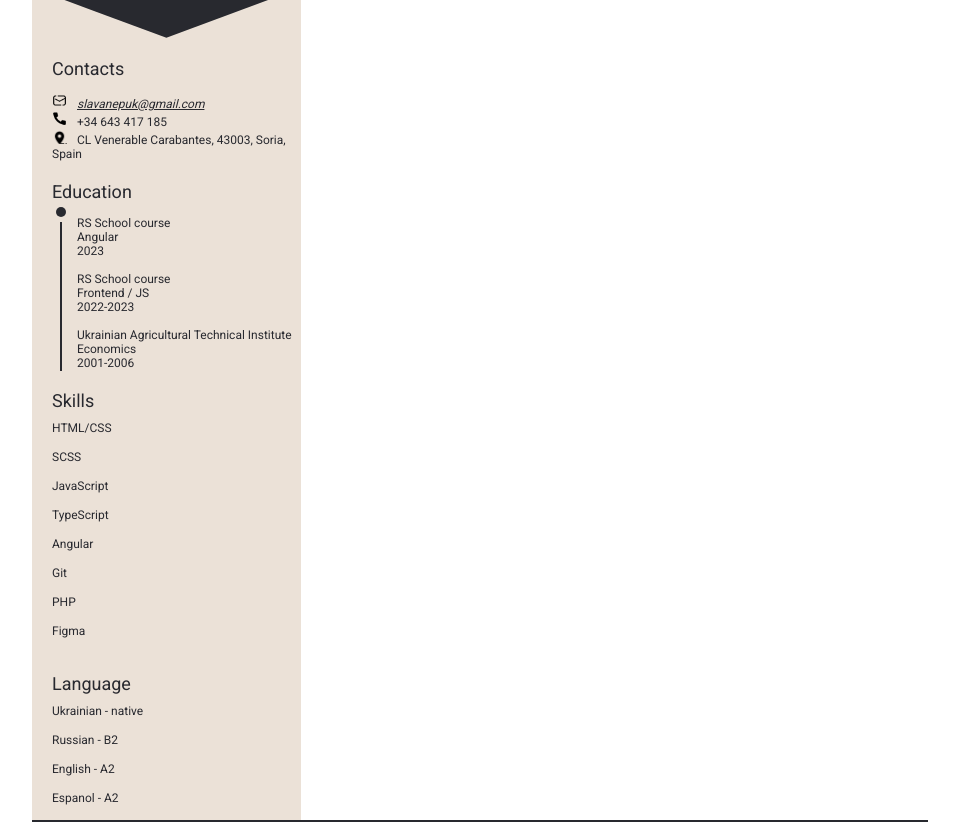
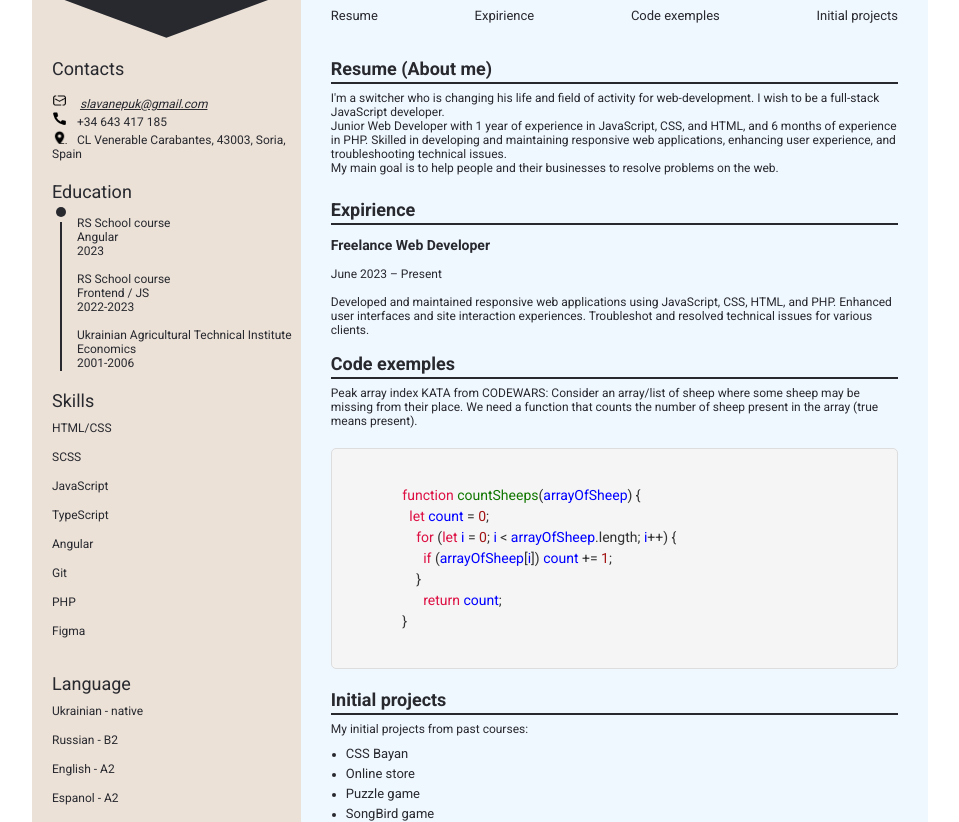
Before and after one commit to Flash226/rsschool-cv, a plain HTML site: page index.html in a window 1280 px wide. Shown: the part 138-960 px from the top of the page, without its empty margins (160-1119 px from the left). Drawn offline with Linux system fonts and the light colour scheme.

Commit message:
feat: add main section

```diff
--- a/index.html
+++ b/index.html
@@ -1,25 +1,20 @@
 <!DOCTYPE html>
 <html lang="en">
   <head>
-    <meta charset="UTF-8" />
-    <meta http-equiv="X-UA-Compatible" content="IE=edge" />
-    <meta name="viewport" content="width=device-width, initial-scale=1.0" />
+    <meta charset="UTF-8">
+    <meta http-equiv="X-UA-Compatible" content="IE=edge">
+    <meta name="viewport" content="width=device-width, initial-scale=1.0">
     <title>CV Yaroslav Nepiuk</title>
-    <link href="style.css" rel="stylesheet" type="text/css" />
+    <link href="style.css" rel="stylesheet" type="text/css">
     <link
       href="https://fonts.googleapis.com/css2?family=Roboto:wght@400;500;700&display=swap"
-      rel="stylesheet"
-    />
+      rel="stylesheet">
   </head>
   <body>
     <div class="container">
       <header>
         <div class="photo">
-          <img
-            src="../rsschool-cv/assets/img/av3.jpg"
-            alt="photo"
-            class="ava"
-          />
+          <img src="../rsschool-cv/assets/img/av3.jpg" alt="photo" class="ava">
         </div>
         <div class="title">
           <h1>Yaroslav Nepiuk</h1>
@@ -34,25 +29,22 @@
           <div class="contacts">
             <span>Contacts</span>
             <div class="data">
-                <br />
-                <img src="../rsschool-cv/assets/img/mail.png" alt="mail" class="icon" /><a
-                  href="mailto:slavanepuk@gmail.com"
-                  class="email"
-                  >slavanepuk@gmail.com</a
-                >
-                <br />
-                <img src="../rsschool-cv/assets/img/phone.png" alt="phone" class="icon" /><a
-                  href="tel:+34643417185"
-                  class="phone"
-                  >+34 643 417 185</a
-    Í            >
-                <br />
+              <br>
+              <img src="../rsschool-cv/assets/img/mail.png" alt="mail" class="icon">
+              <a href="mailto:slavanepuk@gmail.com" class="email">slavanepuk@gmail.com</a>
+              <br>
+              <img
+                src="../rsschool-cv/assets/img/phone.png"
+                alt="phone"
+                class="icon"
+              ><a href="tel:+34643417185" class="phone">+34 643 417 185</a>
+              <br>
               <img
                 src="../rsschool-cv/assets/img/location.png"
                 alt="location"
                 class="icon"
-                />CL Venerable Carabantes, 43003, Soria, Spain
-                <br />
+              >CL Venerable Carabantes, 43003, Soria, Spain
+              <br>
             </div>
           </div>
           <div class="education">
@@ -65,27 +57,27 @@
 
               <div class="educa">
                 <div class="data">
-                    <br />
+                  <br>
                   RS School course
-                    <br />
+                  <br>
                   Angular
-                    <br />
+                  <br>
                   2023
                 </div>
                 <div class="data">
-                    <br />
+                  <br>
                   RS School course
-                    <br />
+                  <br>
                   Frontend / JS
-                    <br />
+                  <br>
                   2022-2023
                 </div>
                 <div class="data">
-                    <br />
+                  <br>
                   Ukrainian Agricultural Technical Institute
-                    <br />
+                  <br>
                   Economics
-                    <br />
+                  <br>
                   2001-2006
                 </div>
               </div>
@@ -114,7 +106,99 @@
             </ul>
           </div>
         </aside>
-          <div class="resume"></div>
+        <div class="resume">
+          <nav>
+            <ul>
+              <li><a href="#section1">Resume</a></li>
+              <li><a href="#section2">Expirience</a></li>
+              <li><a href="#section3">Code exemples</a></li>
+              <li><a href="#section4">Initial projects</a></li>
+            </ul>
+          </nav>
+          <section class="description">
+            <h2 id="section1">Resume (About me)</h2>
+            <hr>
+            I'm a switcher who is changing his life and field of activity for
+            web-development. I wish to be a full-stack JavaScript developer.
+            <br>
+            Junior Web Developer with 1 year of experience in JavaScript, CSS,
+            and HTML, and 6 months of experience in PHP. Skilled in developing
+            and maintaining responsive web applications, enhancing user
+            experience, and troubleshooting technical issues.
+            <br>
+            My main goal is to help people and their businesses to resolve
+            problems on the web.
+          </section>
+          <section class="experience">
+            <h2 id="section2">Expirience</h2>
+            <hr>
+            <p class="position">Freelance Web Developer</p>
+            <br>
+            <p>June 2023 – Present</p>
+            <br>
+            Developed and maintained responsive web applications using
+            JavaScript, CSS, HTML, and PHP. Enhanced user interfaces and site
+            interaction experiences. Troubleshot and resolved technical issues
+            for various clients.
+          </section>
+
+          <section class="examples">
+            <h2 id="section3">Code exemples</h2>
+            <hr>
+
+            Peak array index KATA from CODEWARS: Consider an array/list of sheep
+            where some sheep may be missing from their place. We need a function
+            that counts the number of sheep present in the array (true means
+            present).
+            <div class="code_exemples">
+              <code>
+                <span class="keyword">function</span> <span class="function">countSheeps</span>(<span class="variable">arrayOfSheep</span>) {
+                  <span class="keyword">let</span> <span class="variable">count</span> = <span class="number">0</span>;
+                    <span class="keyword">for</span> (<span class="keyword">let</span> <span class="variable">i</span> = <span class="number">0</span>; <span class="variable">i</span> &lt; <span class="variable">arrayOfSheep</span>.length; <span class="variable">i</span>++) {
+                      <span class="keyword">if</span> (<span class="variable">arrayOfSheep</span>[<span class="variable">i</span>]) <span class="variable">count</span> += <span class="number">1</span>;
+                    }
+                      <span class="keyword">return</span> <span class="variable">count</span>;
+                }
+              </code>
+            </div>
+          </section>
+
+          <section class="projects">
+            <h2 id="section4">Initial projects</h2>
+            <hr>
+            My initial projects from past courses:
+            <ul>
+              <li>
+                <a
+                  href="https://flash226.github.io/cssBayan/cssBayan/"
+                  target="_blank"
+                  >CSS Bayan</a
+                >
+              </li>
+              <li>
+                <a
+                  href="https://online-store-last.netlify.app/#/"
+                  target="_blank"
+                  >Online store</a
+                >
+              </li>
+              <li>
+                <a
+                  href="https://66840eb672c38872130e63ca--teal-malasada-6ecb4e.netlify.app/"
+                  target="_blank"
+                  >Puzzle game</a
+                >
+              </li>
+              <li>
+                <a
+                  href="https://668410b783973786e9b6e315--loquacious-longma-08a205.netlify.app/"
+                  target="_blank"
+                  >SongBird game</a
+                >
+              </li>
+            </ul>
+          </section>
+        </div>
       </main>
       <footer>
         <div class="footer_block1">
@@ -123,7 +207,7 @@
               src="../rsschool-cv/assets/img/github.svg"
               alt="github"
               class="footer_github"
-            />
+            >
           </a>
         </div>
         <div class="footer_block2">© 2024</div>
@@ -133,7 +217,7 @@
               src="../rsschool-cv/assets/img/rsschool.svg"
               alt="rsschool"
               class="footer_rs"
-          /></a>
+          ></a>
         </div>
       </footer>
     </div>
--- a/style.css
+++ b/style.css
@@ -182,6 +182,103 @@ nav ul {
   flex-wrap: wrap;
 }
 
+nav a {
+  text-decoration: none;
+  color: #28292f;
+}
+
+nav a:hover {
+  color: #86899e;
+  transition: 1s;
+}
+
+.resume {
+  width: 100%;
+  padding: 20px 30px 20px 30px;
+  color: #28292f;
+  font-size: 12px;
+  background-color: aliceblue;
+}
+
+.description {
+  margin-top: 35px;
+}
+
+hr {
+  height: 2px;
+  background-color: #28292f;
+  border: none;
+  margin: 3px 0 7px 0;
+}
+
+.experience {
+  margin-top: 24px;
+}
+
+.position {
+  font-weight: bold;
+  font-size: 14px;
+  margin-top: 12px;
+}
+
+.examples {
+  margin-top: 16px;
+}
+
+.code_exemples {
+  background-color: #f5f5f5;
+  border: 1px solid #ddd;
+  border-radius: 5px;
+  padding: 15px;
+  margin: 20px 0;
+  overflow-x: auto;
+  font-family: "Courier New", Courier, monospace;
+  font-size: 14px;
+  line-height: 1.5;
+  color: #333;
+}
+
+.code_exemples code {
+  display: block;
+  white-space: pre-wrap;
+}
+
+.code_exemples .keyword {
+  color: #d14;
+  font-size: inherit;
+}
+.code_exemples .function {
+  color: #170;
+  font-size: inherit;
+}
+.code_exemples .variable {
+  color: #00f;
+  font-size: inherit;
+}
+.code_exemples .number {
+  color: #a31515;
+  font-size: inherit;
+}
+
+.projects ul {
+  padding: 10px 0 0 15px;
+}
+
+.projects li {
+  margin-bottom: 5px;
+}
+
+.projects a {
+  text-decoration: none;
+  color: #28292f;
+  font-size: 13px;
+}
+
+.projects a:hover {
+  color: #86899e;
+  transition: 0.6s;
+}
+
 footer {
   display: flex;
   justify-content: space-between;
```
Lines whose indentation alone changed are shown as unchanged.
